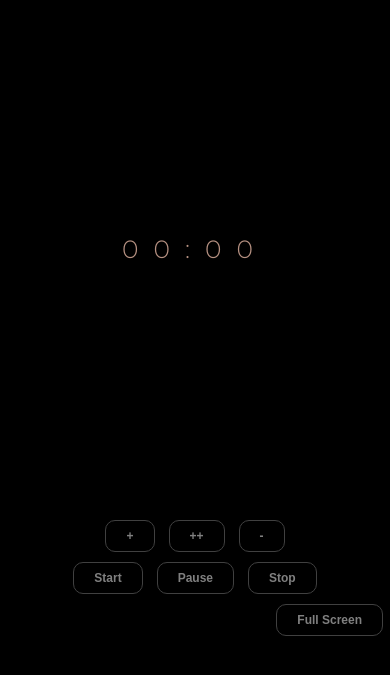
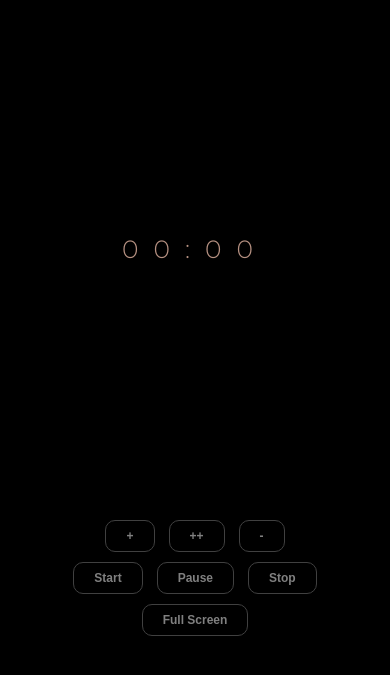
Before and after one commit to Joaquim-Frances/MeditationTimer, a plain HTML site: page index.html in a window 390 px wide. Shown: the part 169-844 px from the top of the page. Drawn offline with Linux system fonts and the light colour scheme.

Commit message:
Added new response in media query

```diff
--- a/style.css
+++ b/style.css
@@ -33,6 +33,14 @@ section{
 @media (max-width: 800px) {
     .video{
         display: none;
+    }
+
+    .fs{
+        display: flex;
+        flex-direction: column;
+        align-items: center;
+        width: 99vw;
+
     }
 }
 
```
